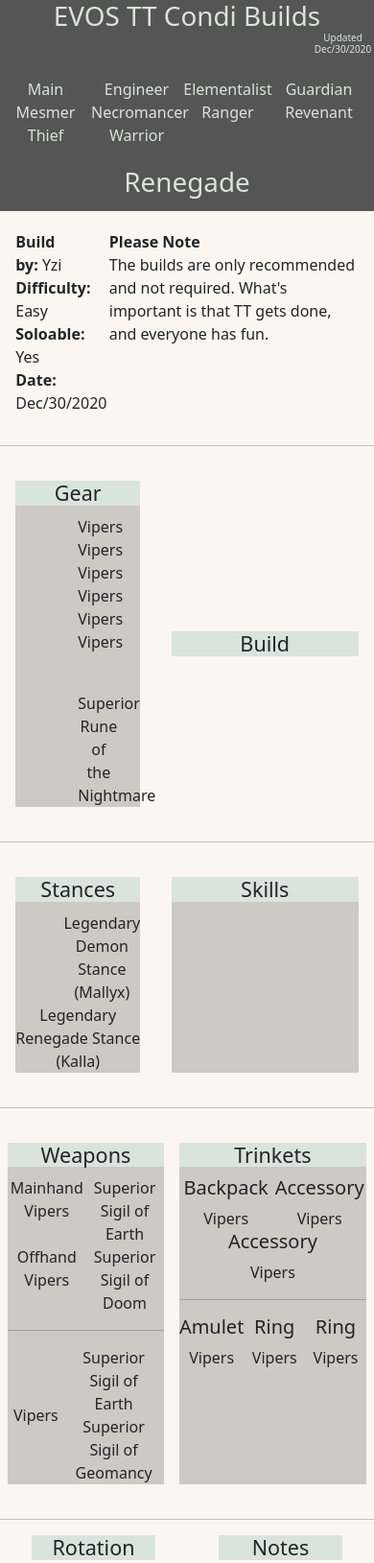
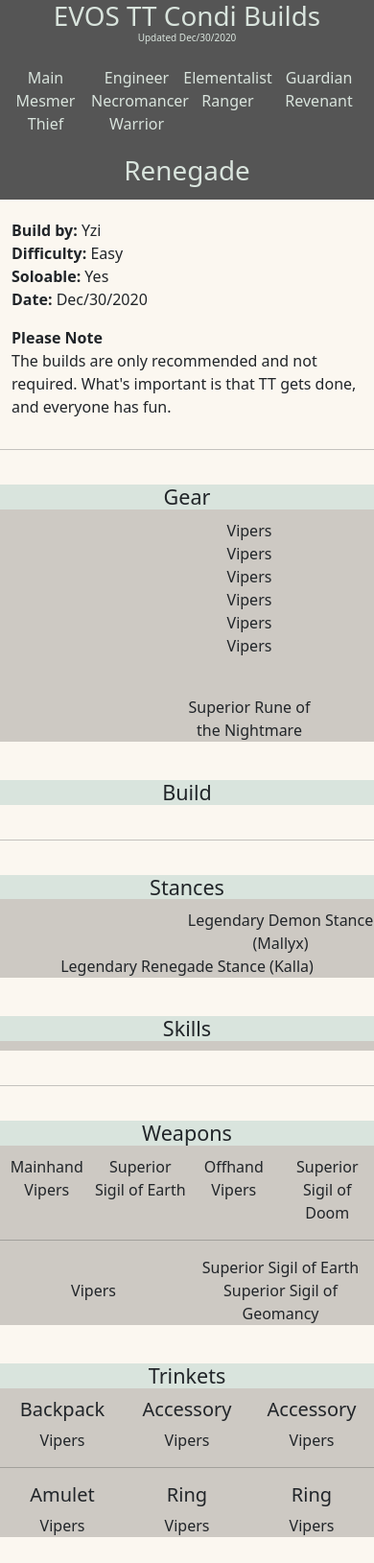
Before and after one commit to Erifexh/Erifexh.github.io, a plain HTML site: page builds/renegade.html in a window 390 px wide. Shown: the top 1629 px of the page at 96% size. Drawn offline with nearby package versions, Linux system fonts and the light colour scheme; a script that the page names is missing.

Commit message:
Fix boostrap md

```diff
--- a/builds/renegade.html
+++ b/builds/renegade.html
@@ -11,7 +11,7 @@
     <header>
         <h1 id="top">EVOS TT Condi Builds
             <div class="row justify-content-end">
-                <p class="col-2">Updated Dec/30/2020</p>
+                <p class="col-md-2">Updated Dec/30/2020</p>
             </div>
         </h1>
         <nav>
@@ -73,14 +73,14 @@
     <main class="container">
         <div class="class-title"><h1>Renegade</h1></div>
         <div class="row justify-content-around">
-            <div class="b-desc col-2">
+            <div class="b-desc col-md-2">
                 <p><b>Build by:</b> Yzi <br>
                     <b>Difficulty:</b> Easy <br>
                     <b>Soloable:</b> Yes <br>
                     <b>Date: </b> Dec/30/2020
                 </p>
             </div>
-            <div class="note col-8">
+            <div class="note col-md-8">
                 <p>
                     <b>Please Note</b> <br> The builds are only recommended and not required. What's important is that TT gets done, and everyone has fun.
                 </p>
@@ -89,7 +89,7 @@
         <hr>
         <div>
             <div class="row justify-content-around">
-                <div class="col-4 gear-box">
+                <div class="col-md-4 gear-box">
                     <h4>Gear</h4>
                     <div class="row justify-content-center ">
                         <div class="col-4 "
@@ -123,7 +123,7 @@
                         <div class="col-4"><span>Superior Rune of the Nightmare</span></div>
                     </div>
                 </div>
-                <div class="col-6 build-box align-self-center">
+                <div class="col-md-6 build-box align-self-center">
                     <h4>Build</h4>
                     <div class="build-specialization">
                         <div data-armory-embed="specializations" data-armory-ids="14"   data-armory-14-traits="1793,1714,1795"></div>
@@ -134,7 +134,7 @@
             </div>
             <hr>
             <div class="row justify-content-around">
-                <div class="col-4 prof-box">
+                <div class="col-md-4 prof-box">
                     <h4>Stances</h4>
                     <div class="row">
                         <div class="col" data-armory-embed="skills" data-armory-ids="28494"></div>
@@ -144,7 +144,7 @@
                         <span class="col">Legendary Renegade Stance (Kalla)</span>
                     </div>
                 </div>
-                <div class="col-6 skill-box">
+                <div class="col-md-6 skill-box">
                     <h4>Skills</h4>
                     <div data-armory-embed="skills" data-armory-ids="28219,27322,27505,31100,28287"></div>
                     <div data-armory-embed="skills" data-armory-ids="45686,42949,41220,40485,45773"></div>
@@ -152,7 +152,7 @@
             </div>
             <hr>
             <div class="row justify-content-around">
-                <div class="col-5 weapon-box">
+                <div class="col-md-5 weapon-box">
                     <h4>Weapons</h4>
                     <div class="row">
                         <div class="col">
@@ -190,7 +190,7 @@
                         </div>
                     </div>
                 </div>
-                <div class="col-6 trinket-box">
+                <div class="col-md-6 trinket-box">
                     <h4>Trinkets</h4>
                     <div class="row">
                         <div class="col">
@@ -231,7 +231,7 @@
             </div>
             <hr>
             <div class="row justify-content-around">
-                <div class="rotation col-4">
+                <div class="rotation col-md-4">
                     <h4>Rotation</h4>
                     <div class="side">
                         <p>Start off in Renegade Stance on Shortbow</p>
@@ -302,7 +302,7 @@
                         <p>Spam Mace/Axe skills until dead</p>
                     </div>
                 </div>
-                <div class="rotation-notes col-4">
+                <div class="rotation-notes col-md-4">
                     <h4>Notes</h4>
                     <p>Coming Soon</p>
                     <img src="https://static.staticwars.com/quaggans/construction.jpg" alt="">
```
Also changed, not shown: builds/soulbeast.html (+14 -14 lines), index.html (+5 -5 lines).
